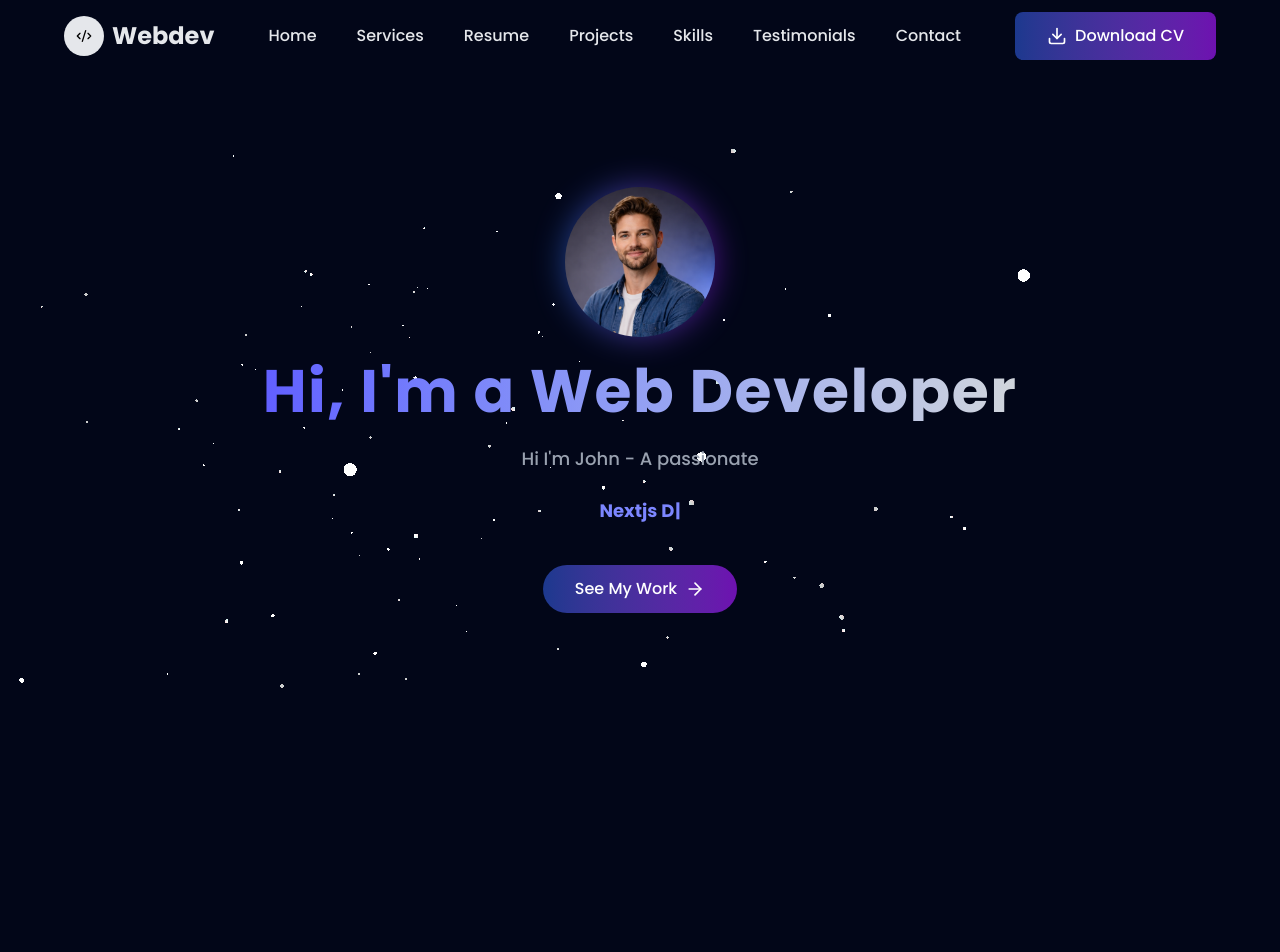
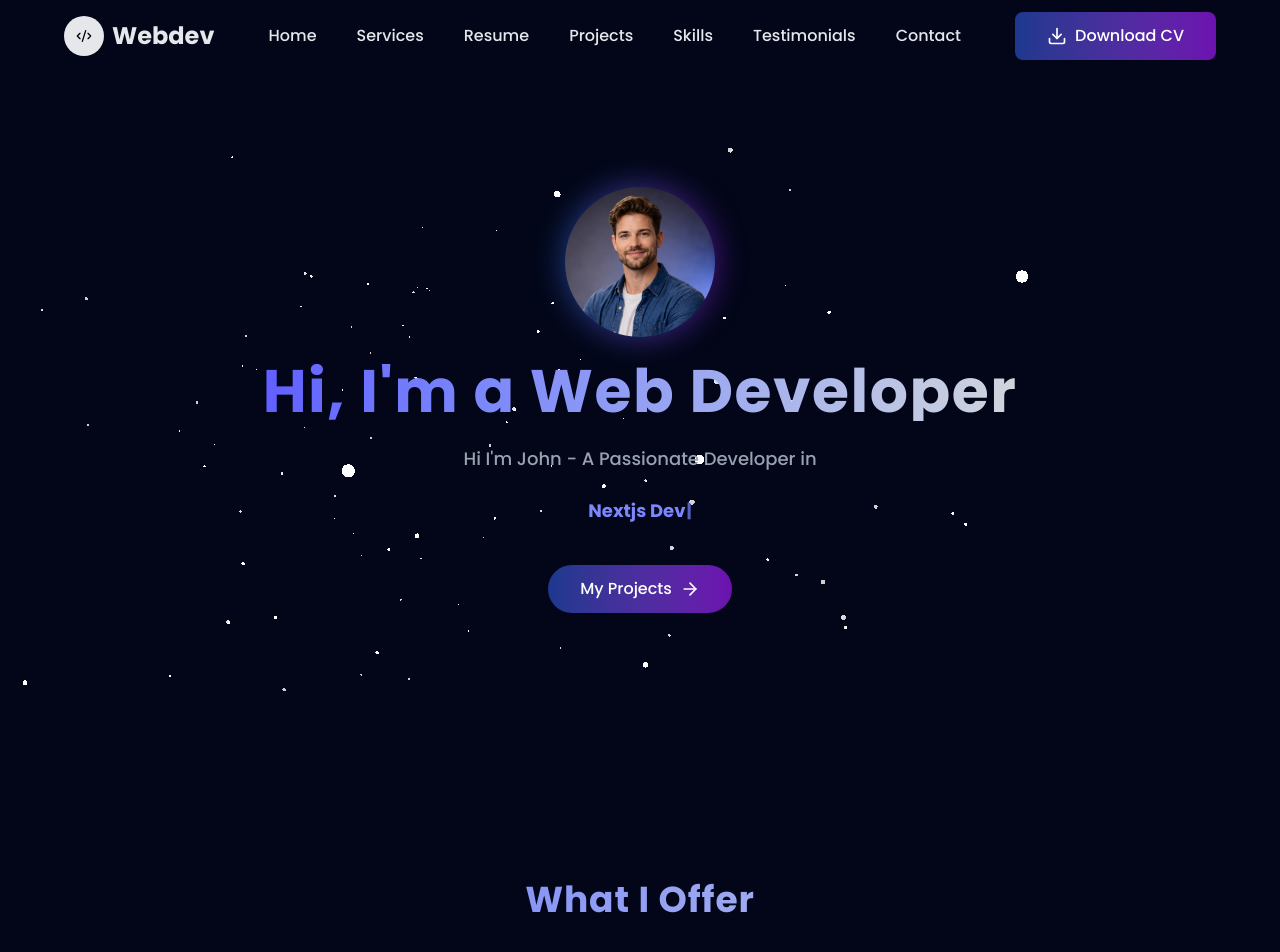
Before and after one commit to creativeloc/portfolio-website, a Next.js app: page / in a window 1280 px wide. Shown: the top 952 px of the page. Before the commit the page ends 800 px from the top, so only its background shows below. Built offline with nearby package versions, Linux system fonts and the light colour scheme.

Commit message:
created re-useable header component

```diff
--- a/src/app/page.tsx
+++ b/src/app/page.tsx
@@ -1,9 +1,11 @@
 import HeroSection from "@/components/home/hero/HeroSection"
+import ServiceSection from "@/components/home/services/ServiceSection"
 
 export default function Home() {
   return (
     <>
       <HeroSection />
+      <ServiceSection />
     </>
   )
 }
--- /dev/null
+++ b/src/components/general/Header.tsx
@@ -0,0 +1,20 @@
+interface HeaderProps {
+  title: string
+  as?: "h1" | "h2"
+}
+
+export default function Header({ title, as: Tag = "h1" }: HeaderProps) {
+  const sizeClasses = {
+    h1: "text-3xl md:text-4xl",
+    h2: "text-2xl md: text-3xl"
+  }
+  return (
+    <div className="py-14 md:py-20">
+      <Tag
+        className={`font-bold tracking-wide text-transparent bg-clip-text bg-linear-to-r from-indigo-500 to-gray-300 ${sizeClasses[Tag]} text-center`}
+      >
+        {title}
+      </Tag>
+    </div>
+  )
+}
--- a/src/components/home/hero/AnimatedIntro.tsx
+++ b/src/components/home/hero/AnimatedIntro.tsx
@@ -3,7 +3,7 @@ import Typewriter from "typewriter-effect"
 export default function AnimatedIntro() {
   return (
     <div className="text-lg sm:2xl h-30 px-8 text-center font-medium text-gray-400">
-      Hi I&apos;m John - A passionate
+      Hi I&apos;m John - A Passionate Developer in
       <span className="text-indigo-400 font-bold">
         <Typewriter
           options={{
--- a/src/components/home/hero/HeroSection.tsx
+++ b/src/components/home/hero/HeroSection.tsx
@@ -42,7 +42,7 @@ export default function HeroSection() {
         <AnimatedIntro />
         <LinkButton
           href="#projects"
-          text="See My Work"
+          text="My Projects"
           icon={LuArrowRight}
           rounded
         />
--- /dev/null
+++ b/src/components/home/services/ServiceSection.tsx
@@ -0,0 +1,10 @@
+import Header from "@/components/general/Header"
+
+export default function ServiceSection() {
+  return (
+    <section id="services">
+      {/* header */}
+      <Header title="What I Offer" />
+    </section>
+  )
+}
```
